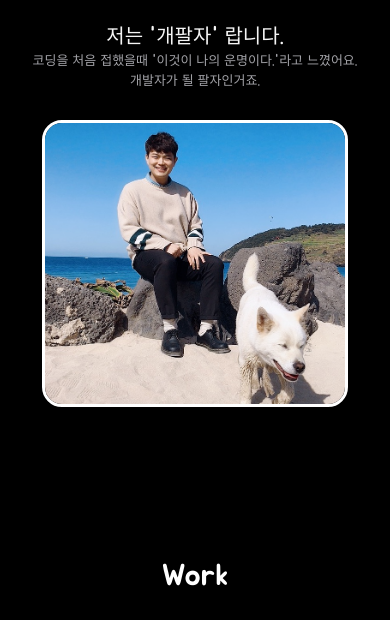
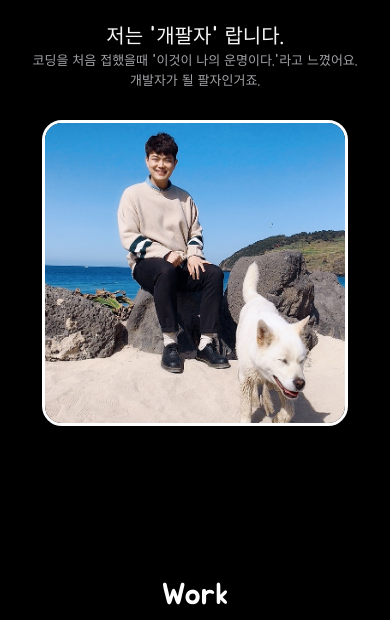
Before and after one commit to palza4dev/my-web-page, a plain HTML site: page index.html in a window 390 px wide. Shown: the part 198-818 px from the top of the page. Drawn offline with Linux system fonts and the light colour scheme.

Commit message:
test v11
fixed img height

```diff
--- a/style.css
+++ b/style.css
@@ -104,7 +104,7 @@ p {
 
 .section-img img{
     width: 450px;
-    height: auto;
+    height: 450px;
     margin-top: 30px;
     border: 3px solid white;
     border-radius: 20px;
@@ -113,7 +113,7 @@ p {
 @media screen and (max-width: 515px) {
     .section-img img {
     width: 300px;
-    height: auto;
+    height: 300px;
     }
 }
 
```
